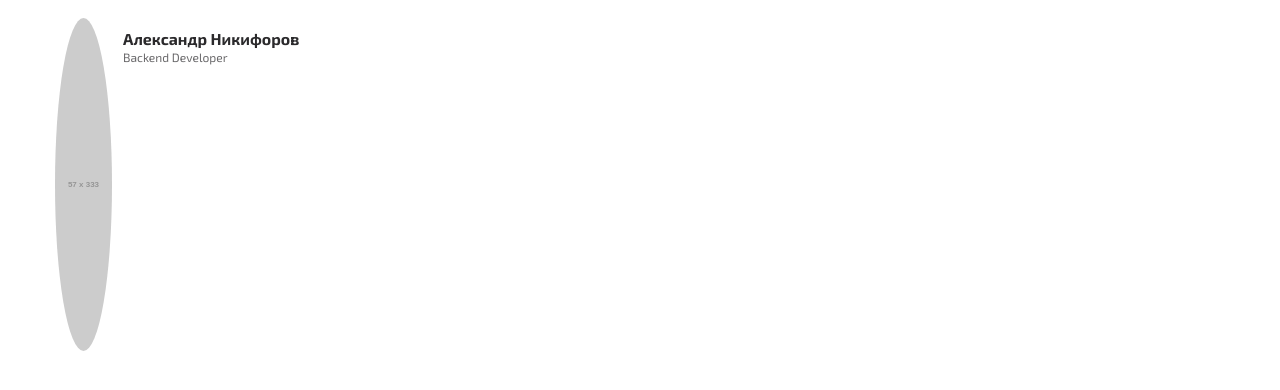
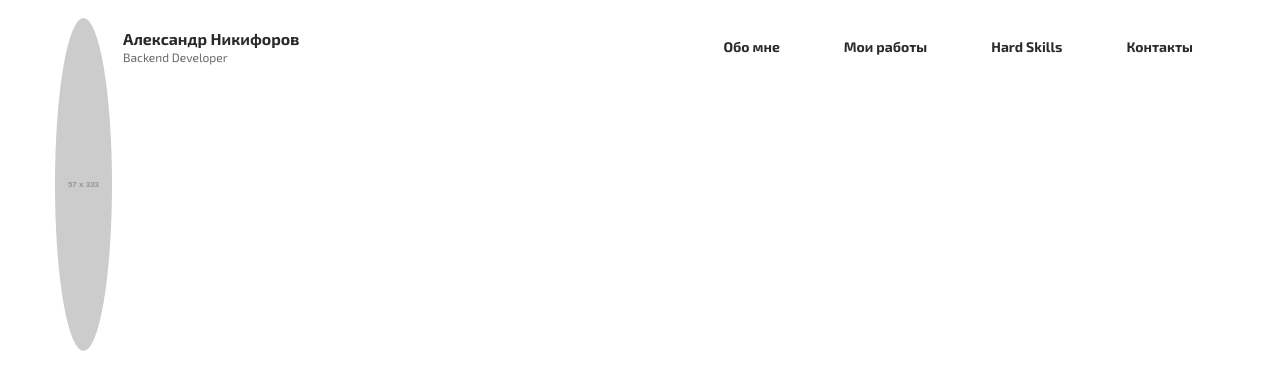
Before and after one commit to alekskudryashov/alekskudryashov.github.io, a plain HTML site: page index.html in a window 1280 px wide. Drawn offline with Linux system fonts and the light colour scheme; placeholder pictures from the web are drawn by us.

Commit message:
update index.html nav

```diff
--- a/index.html
+++ b/index.html
@@ -27,6 +27,12 @@
                         <div class="user__prof">Backend Developer</div>
                     </div>
                 </div>
+                <nav class="nav">
+                    <a class="nav__link" href="#">Обо мне</a>
+                    <a class="nav__link" href="#">Мои работы</a>
+                    <a class="nav__link" href="#">Hard Skills</a>
+                    <a class="nav__link" href="#">Контакты</a>
+                </nav>
             </div>
         </div>
     </header>
```
